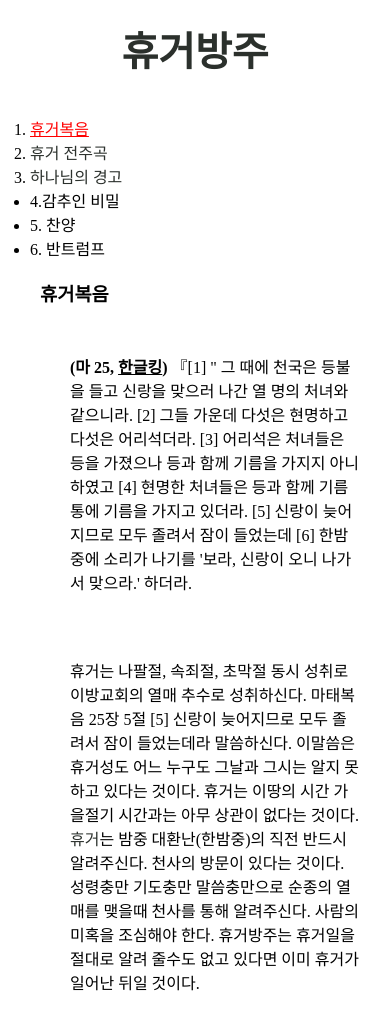
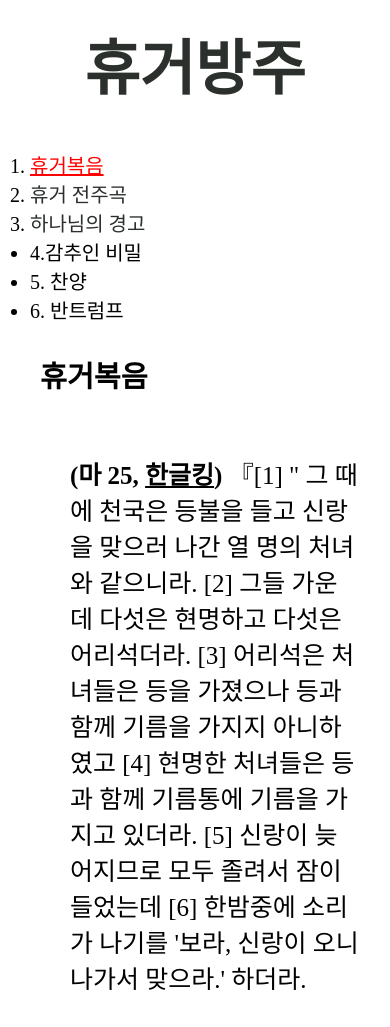
Before and after one commit to scudrc/noah, a plain HTML site: page 1.html in a window 390 px wide. Shown: the top 1027 px of the page. Drawn offline with Linux system fonts and the light colour scheme; a script that the page names is missing.

Commit message:
Add files via upload

```diff
--- a/1.html
+++ b/1.html
@@ -37,12 +37,18 @@
         }
         @media(max-width:990px){
           #grid{
+            font-size: 20px;
             display: block;
           }
+          #grid ol, ul{
+          width:200px;
+          }
           #article{
+            font-size: 25px;
             border-left:none;
           }
           h1 {
+            font-size: 60px;
             border-bottom:none;
           }
     </style>
```
Also changed, not shown: 2.html (+6 -0 lines), 3.html (+6 -0 lines), index.html (+6 -0 lines).
